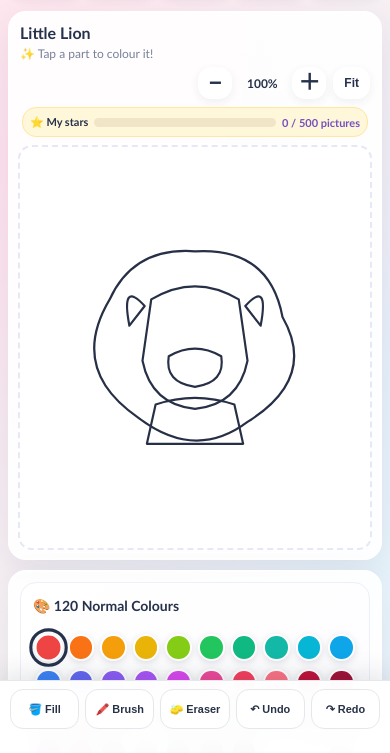
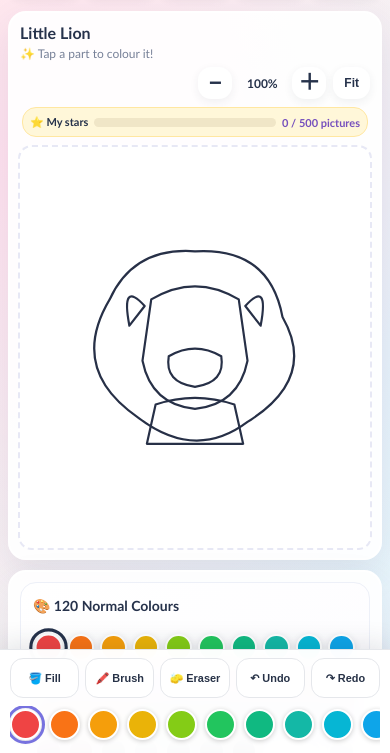
Before and after one commit to inkbymuntaha-alt/musas-colour-world, a plain HTML site: page index.html in a window 390 px wide. Shown: the part 89-842 px from the top of the page. Drawn offline with Linux system fonts and the light colour scheme.

Commit message:
Fix mobile drawing dock initialization and controls

```diff
--- a/index.html
+++ b/index.html
@@ -652,12 +652,13 @@ document.getElementById('share').onclick=async()=>{const btn=document.getElement
 buildPage('lion');activePageButton();updateZoom();updateProgress();
 if('serviceWorker' in navigator){window.addEventListener('load',()=>navigator.serviceWorker.register('./sw.js').catch(()=>{}))}
 
-/* Mobile quick-draw dock mirrors the existing tools and all 120 palette colours. */
-(function(){
+/* Mobile dock initializes after its markup exists (script is above dock in document). */
+function initMobileDrawingDock(){
  const dock=document.getElementById('mobileDrawingDock');
  const quickPalette=document.getElementById('mobileDockPalette');
- if(!dock||!quickPalette)return;
- document.querySelectorAll('[data-quick-tool]').forEach(btn=>{
+ if(!dock||!quickPalette||dock.dataset.initialized==='true')return;
+ dock.dataset.initialized='true';
+ dock.querySelectorAll('[data-quick-tool]').forEach(btn=>{
   btn.addEventListener('click',()=>{
    setTool(btn.dataset.quickTool);
    dock.querySelectorAll('[data-quick-tool]').forEach(x=>x.classList.toggle('active',x===btn));
@@ -677,7 +678,9 @@ if('serviceWorker' in navigator){window.addEventListener('load',()=>navigator.se
   quickPalette.append(b);
  });
  quickPalette.firstElementChild?.classList.add('active');
-})();
+}
+if(document.readyState==='loading')document.addEventListener('DOMContentLoaded',initMobileDrawingDock,{once:true});
+else initMobileDrawingDock();
 
 </script>
 
```
